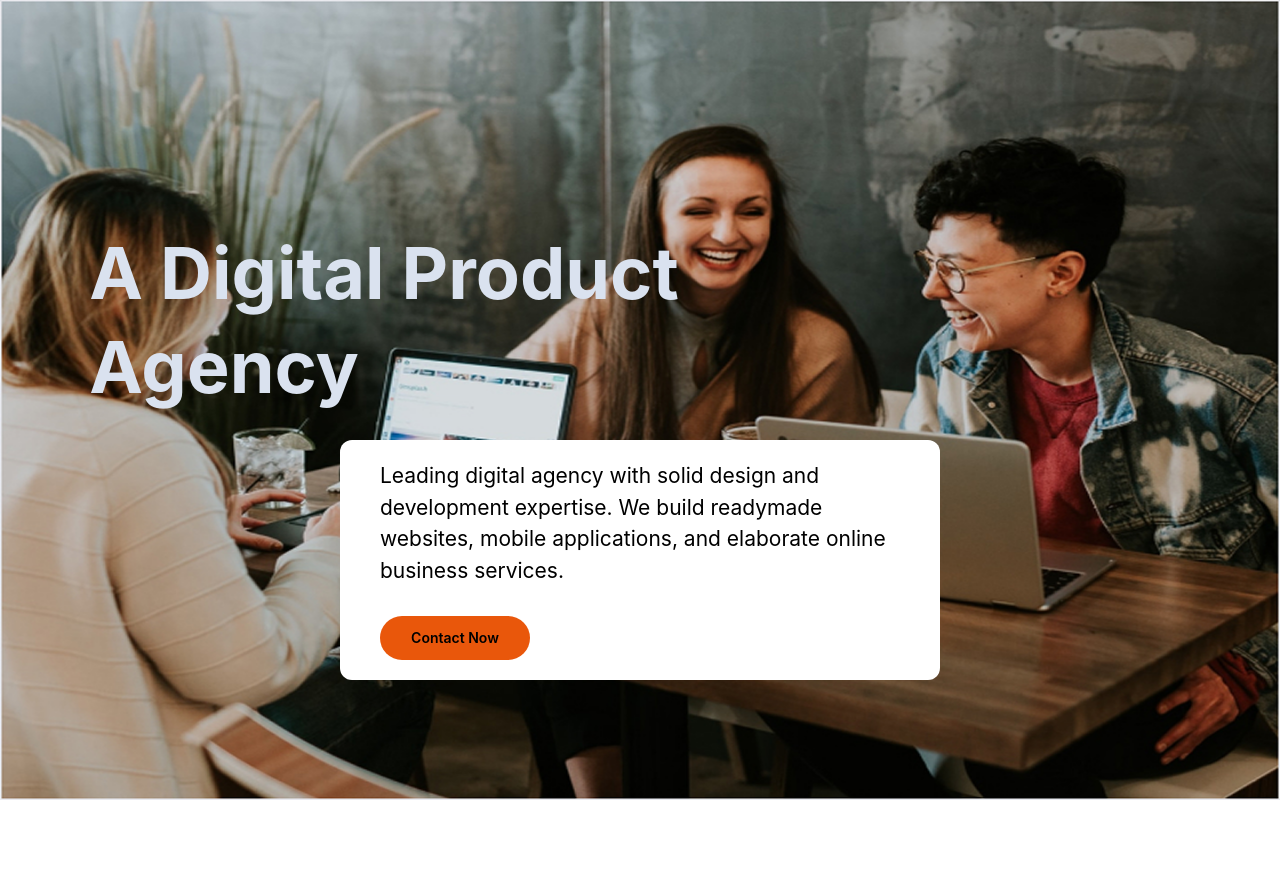
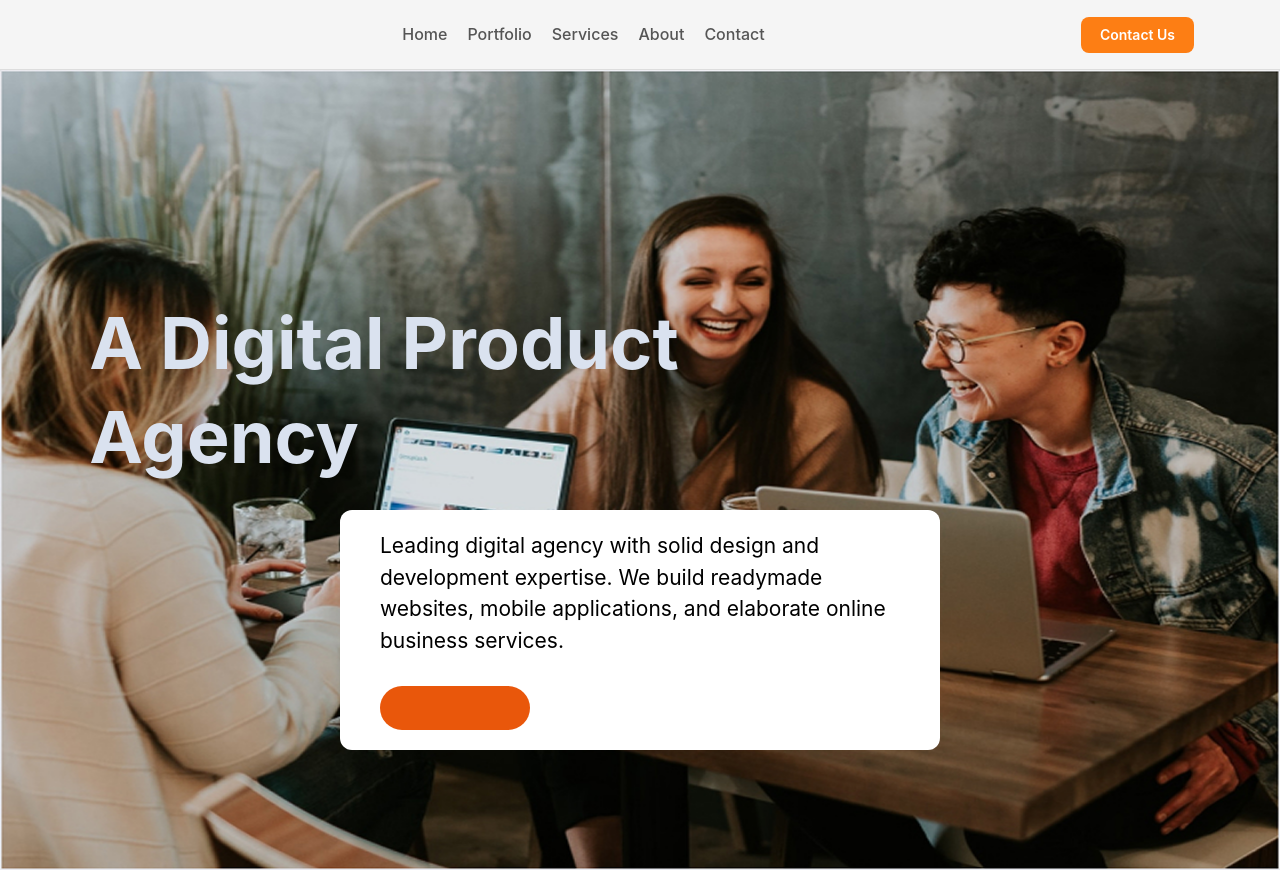
Before and after one commit to novarawebdevelopercom-ctrl/novaraWeb, a Next.js app: page / in a window 1280 px wide. Before the commit the page ends 800 px from the top, so only its background shows below. Built offline with nearby package versions, Linux system fonts and the light colour scheme.

Commit message:
feat:add header

```diff
--- a/src/app/page.tsx
+++ b/src/app/page.tsx
@@ -1,10 +1,12 @@
 // import HeroSection from "@/pages/landing/sections/heroSection/HeroSection";
 
 import HeroSection from "@/pages/landing/sections/heroSection/HeroSection";
+import Header from "@/components/layout/landing/Header";
 
 export default function Home() {
   return (
     <>
+    <Header />
       <HeroSection />
     </>
   );
--- /dev/null
+++ b/src/components/layout/landing/Header.module.css
@@ -0,0 +1,55 @@
+.headerWrapper {
+    background: #f5f5f5;
+    border-bottom: 1px solid #ddd;
+    height: 70px;
+    position: sticky;
+    top: 0;
+    z-index: 100;
+    display: flex;
+    align-items: center;
+  }
+
+  .container {
+    display: flex;
+    align-items: center;
+    justify-content: space-between;
+    height: 100%;
+    width: 100%;
+  }
+
+  .centerLinks {
+    flex-grow: 1;
+    justify-content: center;
+    display: flex;
+    gap: 20px;
+  }
+
+  .navLink {
+    color: #555;
+    font-weight: 500;
+    text-decoration: none;
+    position: relative;
+    transition: color 0.2s ease;
+  }
+
+  .navLink:hover {
+    color: #ff7f00;
+
+  }
+
+  /*.navLink:hover::after {
+    content: "";
+    position: absolute;
+    width: 100%;
+    height: 2px;
+    background-color: #ff7f00;
+    bottom: -2px;
+    left: 0;
+  }*/
+
+  .mobileGroup {
+    display: flex;
+    flex-direction: column;
+    gap: 16px;
+    color: #555;
+  }
--- a/src/components/layout/landing/Header.tsx
+++ b/src/components/layout/landing/Header.tsx
@@ -1,11 +1,132 @@
-import React from 'react'
+"use client";
 
-function Header() {
+import { useState } from "react";
+import { Container, Group, Burger, Drawer, Box } from "@mantine/core";
+
+// Custom UI Components
+import { Anchor } from "@/components/ui/anchor/anchor";
+import { Button } from "@/components/ui/button/button";
+import { Menu, MenuTarget, MenuDropdown, MenuItem } from "@/components/ui/menu/menu";
+
+// CSS Module
+import styles from "./Header.module.css";
+
+export default function Header() {
+  const [opened, setOpened] = useState(false);
+
+  const links = [
+    { label: "Home", href: "/" },
+    { label: "Portfolio", href: "/portfolio" },
+    {
+      label: "Services",
+      dropdown: [
+        { label: "Web Design", href: "/services/web" },
+        { label: "Branding", href: "/services/branding" },
+        { label: "SEO", href: "/services/seo" },
+      ],
+    },
+    { label: "About", href: "/about" },
+    { label: "Contact", href: "/contact" },
+  ];
+
   return (
-    <div className='bg-'>
+    <Box className={styles.headerWrapper}>
+      <Container size="lg" className={styles.container}>
 
-    </div>
-  )
+        {/* Navigation Links (Desktop) */}
+        <Group gap="lg" className={styles.centerLinks} visibleFrom="sm">
+          {links.map((item, idx) =>
+            item.dropdown ? (
+              <Menu key={idx} >
+                <MenuTarget>
+                <Anchor className={styles.navLink}>
+    {item.label}
+  </Anchor>
+                </MenuTarget>
+                <MenuDropdown>
+                  {item.dropdown.map((subItem, subIdx) => (
+                    <MenuItem
+                      key={subIdx}
+                      label={subItem.label}
+                      component="a"
+                      href={subItem.href}
+                    />
+                  ))}
+                </MenuDropdown>
+              </Menu>
+            ) : (
+              <Anchor
+                key={idx}
+                className={styles.navLink}
+                label={item.label}
+                href={item.href}
+              />
+            )
+          )}
+        </Group>
+
+        {/* Contact Button */}
+        <Button
+          label="Contact Us"
+          href="/contact-us"
+          color="orange"
+          radius="md"
+         /* visibleFrom="sm"*/
+
+        />
+
+        {/* Burger Menu (Mobile) */}
+        <Burger opened={opened} onClick={() => setOpened(!opened)} hiddenFrom="sm" />
+      </Container>
+
+      {/* Drawer for Mobile */}
+      <Drawer
+        opened={opened}
+        onClose={() => setOpened(false)}
+        padding="md"
+        title="Menu"
+        hiddenFrom="sm"
+      >
+        <Group className={styles.mobileGroup} align="start">
+          {links.map((item, idx) =>
+            item.dropdown ? (
+              <Menu key={idx}>
+                <MenuTarget>
+                <Anchor className={styles.navLink}>
+    {item.label}
+  </Anchor>
+                </MenuTarget>
+                <MenuDropdown>
+                  {item.dropdown.map((subItem, subIdx) => (
+                    <MenuItem
+                      key={subIdx}
+                      label={subItem.label}
+                      component="a"
+                      href={subItem.href}
+                      onClick={() => setOpened(false)}
+                    />
+                  ))}
+                </MenuDropdown>
+              </Menu>
+            ) : (
+              <Anchor
+              className={styles.navLink}
+                key={idx}
+                label={item.label}
+                href={item.href}
+                fullWidth
+                onClick={() => setOpened(false)}
+              />
+            )
+          )}
+          <Button
+            label="Contact Us"
+            href="/contact-us"
+            fullWidth
+            color="orange"
+          />
+        </Group>
+      </Drawer>
+    </Box>
+  );
 }
-
-export default Header
--- /dev/null
+++ b/src/components/ui/anchor/anchor.tsx
@@ -0,0 +1,38 @@
+'use client';
+
+
+import * as React from 'react';
+
+import { Anchor as MantineAnchor } from '@mantine/core';
+import { AnchorProps } from './types';
+
+export const Anchor = React.forwardRef<HTMLAnchorElement, AnchorProps>(
+  ({ children,
+     label,
+     href,
+     color = 'primary',
+     variant = 'subtle',
+     fullWidth = false,
+     startIcon = null,
+     endIcon = null,
+     ...props }, ref
+    ) => {
+    return (
+      <MantineAnchor ref={ref}
+      component="a"
+      href={href}
+        color={color}
+        variant={variant}
+        style={{ display: fullWidth ? 'flex' : 'inline-flex', alignItems: 'center', justifyContent: fullWidth ? 'space-between' : undefined}}
+      {...props}>
+        {startIcon && <span style={{ marginRight: 8 }}>{startIcon}</span>}
+        {label ?? children}
+        {/* اگر label بود استفاده شود، در غیر این صورت children */}
+        {endIcon && <span style={{ marginLeft: 8 }}>{endIcon}</span>}
+      </MantineAnchor>
+    );
+  }
+);
+Anchor.displayName = 'Anchor';
+
+export default Anchor;
--- a/src/components/ui/button/button.tsx
+++ b/src/components/ui/button/button.tsx
@@ -7,7 +7,8 @@ import { ButtonProps } from './types';
 export const Button = React.forwardRef<HTMLButtonElement, ButtonProps>(
   (
     {
-      children,
+
+      label, // اضافه شد
       loading = false,
       startIcon = null,
       endIcon = null,
@@ -29,12 +30,8 @@ export const Button = React.forwardRef<HTMLButtonElement, ButtonProps>(
         variant={variant}
         {...props}
       >
-        {children}
+        {label } {/* اگر label بود استفاده شود، در غیر این صورت children */}
       </MantineButton>
     );
   }
 );
-
-Button.displayName = 'Button';
-
-export default Button;
--- a/src/components/ui/button/types.d.ts
+++ b/src/components/ui/button/types.d.ts
@@ -1,6 +1,3 @@
-import { ButtonHTMLAttributes, ReactNode } from 'react';
-import { ColorVariant, SizeVariant, Variants } from '@/components/ui/types';
-
 export interface ButtonProps extends ButtonHTMLAttributes<HTMLButtonElement> {
   loading?: boolean;
   size?: SizeVariant;
@@ -9,4 +6,7 @@ export interface ButtonProps extends ButtonHTMLAttributes<HTMLButtonElement> {
   color?: ColorVariant;
   variant?: Variants;
   fullWidth?: boolean;
+  label?: ReactNode; // اضافه کردن label
+  href?: string;
+  radius?: string;
 }
--- a/src/components/ui/menu/menu.tsx
+++ b/src/components/ui/menu/menu.tsx
@@ -22,4 +22,6 @@ export const MenuLabel: React.FC<MenuLabelProps> = (props) => {
 };
 export const MenuItem: React.FC<MenuItemProps> = (props) => {
   return <M.Item {...props} />;
+
+
 };
--- a/src/components/ui/menu/types.d.ts
+++ b/src/components/ui/menu/types.d.ts
@@ -11,4 +11,9 @@ export type MenuItemProps = {
   color?: ColorVariant;
   leftSection?: ReactNode;
   rightSection?: ReactNode;
+  label?: ReactNode;
+  component?: React.ElementType;
+  href?: string;
+
+
 } & PropsWithChildren;
```
Also changed, not shown: src/components/ui/anchor/types.d.ts (added, +14 -0 lines), 1 other file (tests, documents, lock files or other folders).
